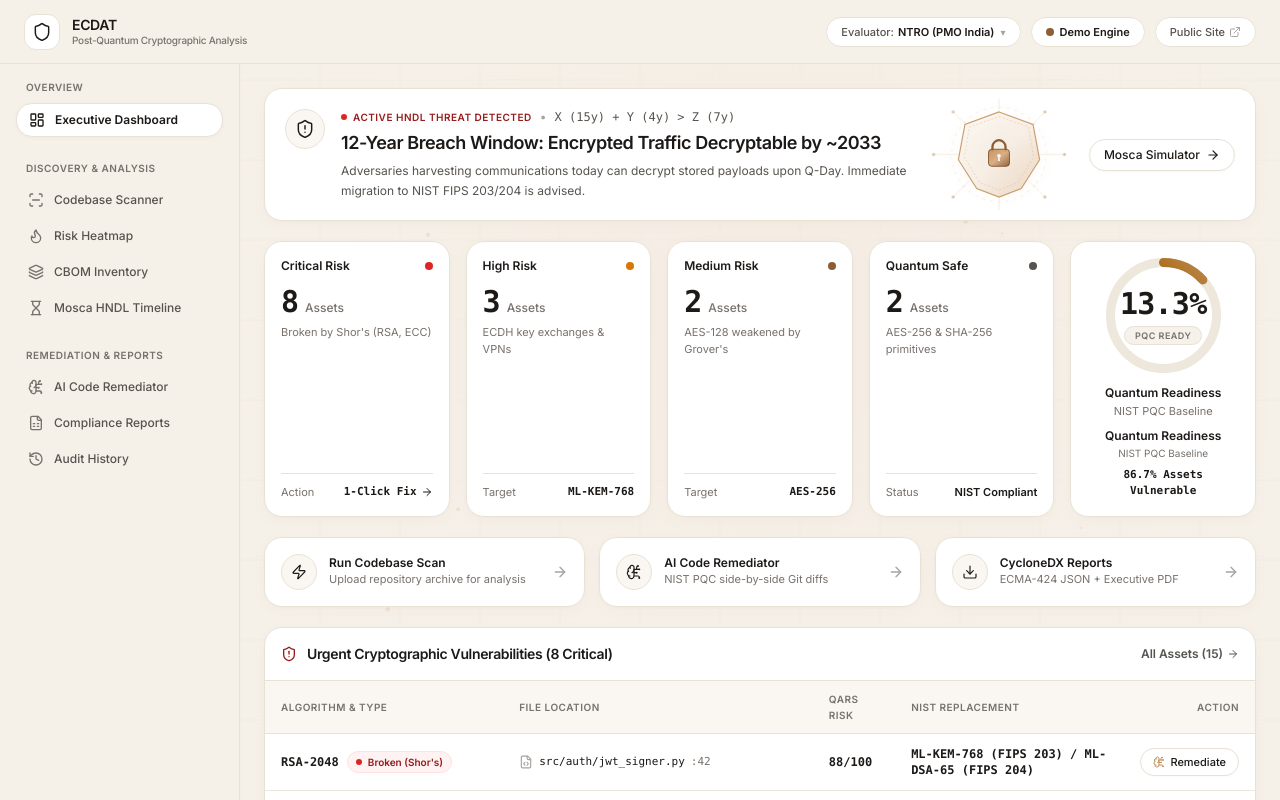
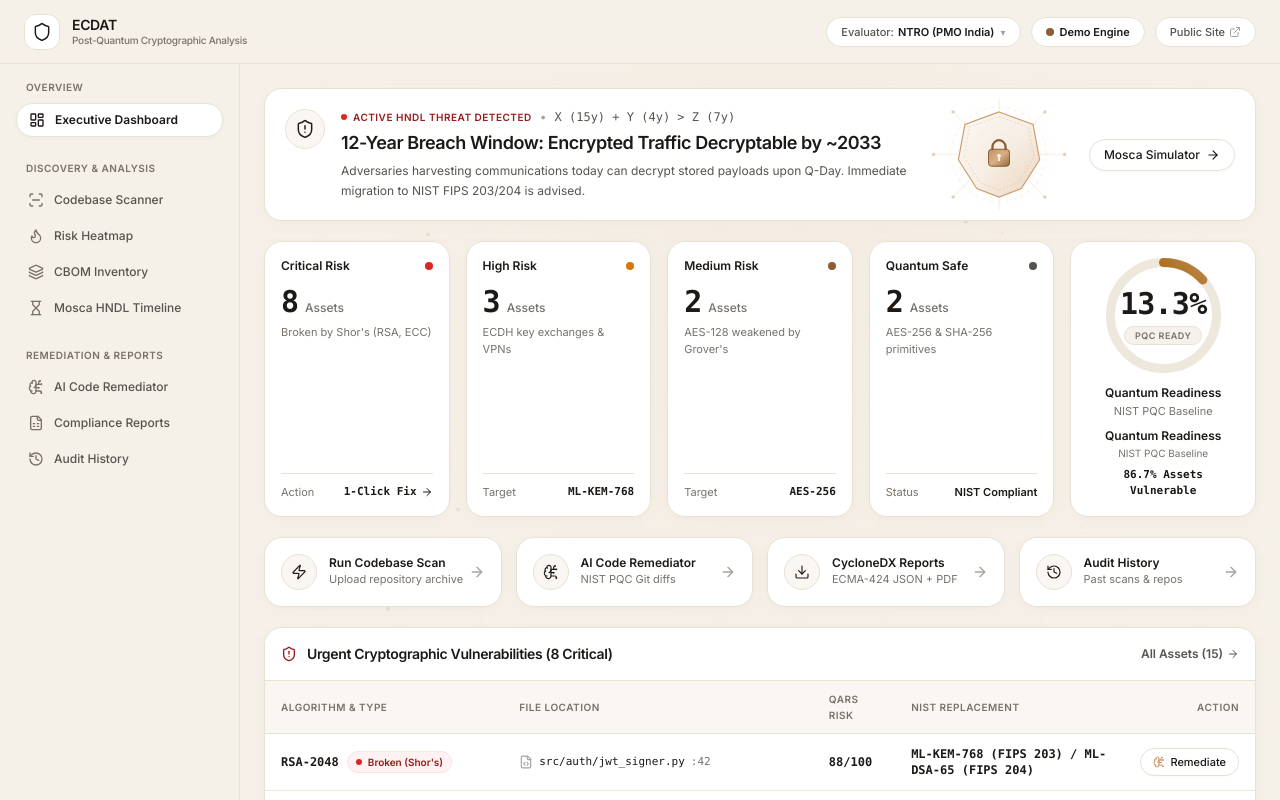
Before and after one commit to WhiteShadow005/ecdat, a Next.js app in the folder frontend/: page /dashboard in a window 1280 px wide. Shown: the top 800 px of the page. Built offline with nearby package versions, Linux system fonts and the light colour scheme; no server answers; a web font is replaced by a local one.

Commit message:
feat(dashboard): add Audit History quick action module linking to /history

```diff
--- a/frontend/app/dashboard/page.tsx
+++ b/frontend/app/dashboard/page.tsx
@@ -13,6 +13,7 @@
   Zap,
   Download,
   Cpu,
+  History,
 } from "lucide-react";
 
 import { ThreatBannerVisual } from "@/components/ui/ThreatBannerVisual";
@@ -31,6 +32,7 @@
     vulnerablePct,
     qDayYear,
     breachYears,
+    allScans,
   } = useScan();
 
   const { mosca } = scanData;
@@ -199,7 +201,7 @@
       </div>
 
       {/* Quick Action Command Modules */}
-      <div className="grid grid-cols-1 sm:grid-cols-3 gap-3.5">
+      <div className="grid grid-cols-1 sm:grid-cols-2 lg:grid-cols-4 gap-3.5">
         <Link
           href="/scan"
           prefetch={true}
@@ -211,7 +213,7 @@
             </div>
             <div>
               <h4 className="text-xs font-bold text-[#1C1917]">Run Codebase Scan</h4>
-              <p className="text-[11px] text-[#78716C]">Upload repository archive for analysis</p>
+              <p className="text-[11px] text-[#78716C]">Upload repository archive</p>
             </div>
           </div>
           <ArrowRight className="w-4 h-4 text-[#A8A29E] group-hover:text-[#1C1917] group-hover:translate-x-0.5 transition-all" />
@@ -228,7 +230,7 @@
             </div>
             <div>
               <h4 className="text-xs font-bold text-[#1C1917]">AI Code Remediator</h4>
-              <p className="text-[11px] text-[#78716C]">NIST PQC side-by-side Git diffs</p>
+              <p className="text-[11px] text-[#78716C]">NIST PQC Git diffs</p>
             </div>
           </div>
           <ArrowRight className="w-4 h-4 text-[#A8A29E] group-hover:text-[#1C1917] group-hover:translate-x-0.5 transition-all" />
@@ -245,7 +247,26 @@
             </div>
             <div>
               <h4 className="text-xs font-bold text-[#1C1917]">CycloneDX Reports</h4>
-              <p className="text-[11px] text-[#78716C]">ECMA-424 JSON + Executive PDF</p>
+              <p className="text-[11px] text-[#78716C]">ECMA-424 JSON + PDF</p>
+            </div>
+          </div>
+          <ArrowRight className="w-4 h-4 text-[#A8A29E] group-hover:text-[#1C1917] group-hover:translate-x-0.5 transition-all" />
+        </Link>
+
+        <Link
+          href="/history"
+          prefetch={true}
+          className="nexus-card p-4 flex items-center justify-between group hover:border-[#D5CBB9] transition-all shadow-2xs"
+        >
+          <div className="flex items-center gap-3">
+            <div className="w-9 h-9 rounded-full bg-[#FAF7F2] border border-[#E8E2D5] flex items-center justify-center text-[#1C1917] group-hover:border-[#D5CBB9] transition-all">
+              <History className="w-4 h-4 stroke-[1.75]" />
+            </div>
+            <div>
+              <h4 className="text-xs font-bold text-[#1C1917]">Audit History</h4>
+              <p className="text-[11px] text-[#78716C]">
+                {allScans && allScans.length > 0 ? `${allScans.length} scans saved` : "Past scans & repos"}
+              </p>
             </div>
           </div>
           <ArrowRight className="w-4 h-4 text-[#A8A29E] group-hover:text-[#1C1917] group-hover:translate-x-0.5 transition-all" />
```
